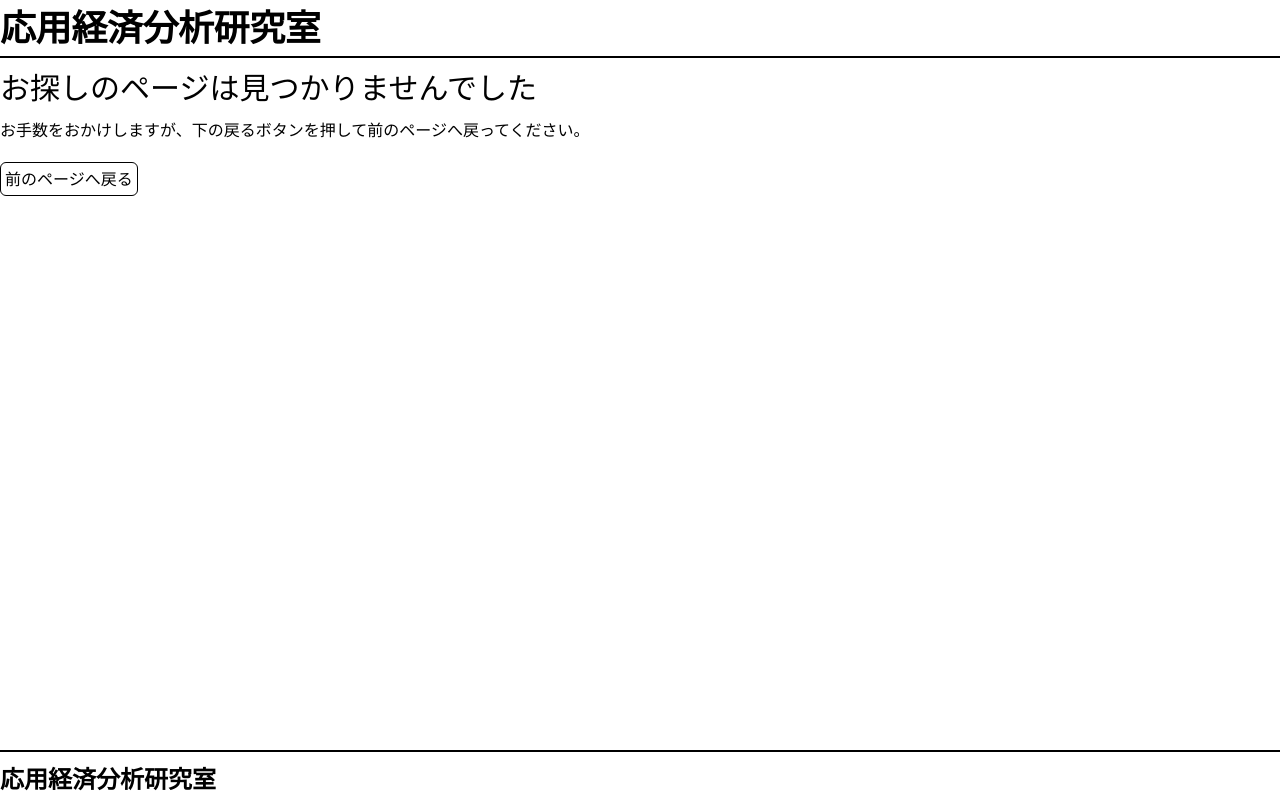
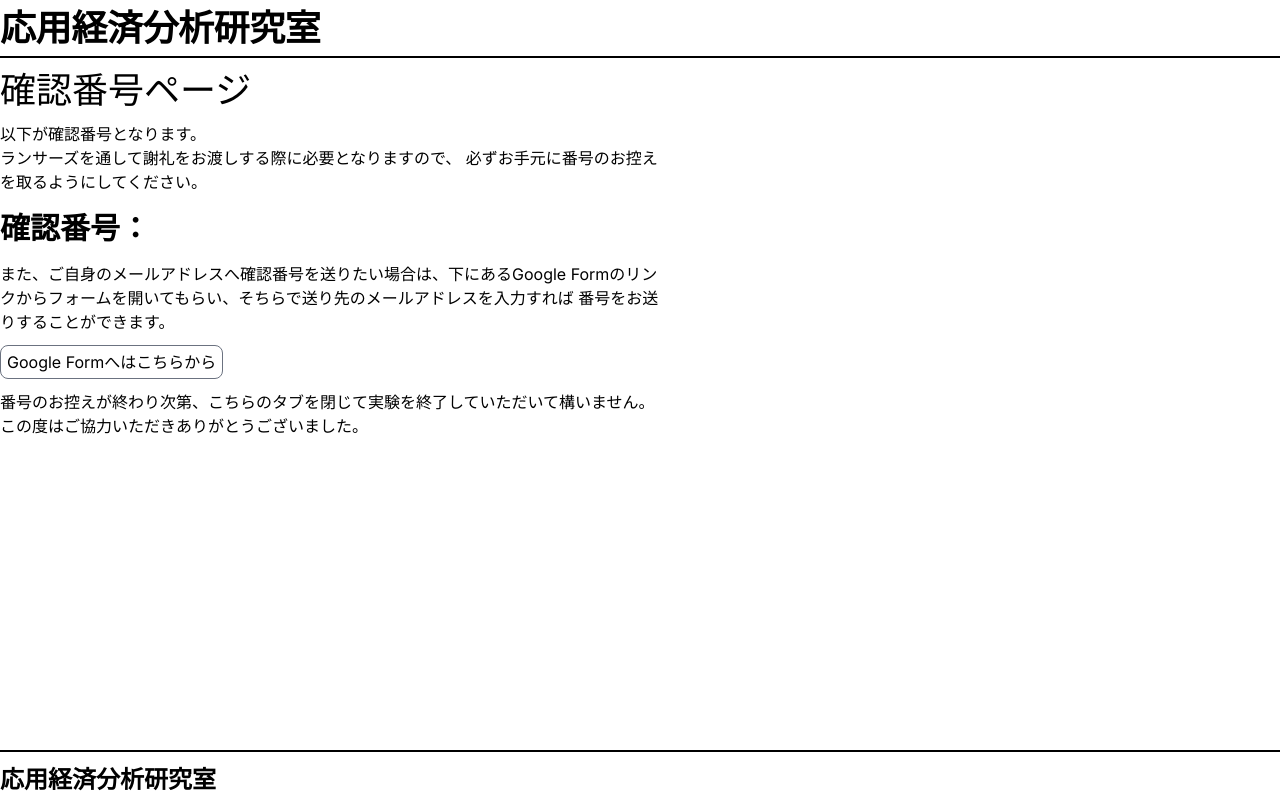
Before and after one commit to HyuDev7/online_survey, a Next.js app: page /1/number in a window 1280 px wide. Before the commit this address had no page. Built offline with nearby package versions, Linux system fonts and the light colour scheme.

Commit message:
made conf.number page

```diff
--- /dev/null
+++ b/src/app/[id]/number/page.tsx
@@ -0,0 +1,35 @@
+export default function Page() {
+
+  return (
+    <main>
+      <div className="container mx-auto">
+        <h1 className="my-3">確認番号ページ</h1>
+        <div className="textStyle">
+          <p>以下が確認番号となります。</p>
+          <p>
+            ランサーズを通して謝礼をお渡しする際に必要となりますので、
+            必ずお手元に番号のお控えを取るようにしてください。
+          </p>
+          <div className="text-3xl font-bold my-4">
+            確認番号：{process.env.REWARD_NUMBER}
+          </div>
+          <div className="my-4">
+            また、ご自身のメールアドレスへ確認番号を送りたい場合は、下にあるGoogle
+            Formのリンクからフォームを開いてもらい、そちらで送り先のメールアドレスを入力すれば
+            番号をお送りすることができます。
+          </div>
+          <a
+            href="https://forms.gle/NqJ5HLe14GsZTjkE6"
+            className="buttonStyle"
+          >
+            Google Formへはこちらから
+          </a>
+          <p className="mt-4">
+            番号のお控えが終わり次第、こちらのタブを閉じて実験を終了していただいて構いません。
+          </p>
+          <p>この度はご協力いただきありがとうございました。</p>
+        </div>
+      </div>
+    </main>
+  );
+}
```
